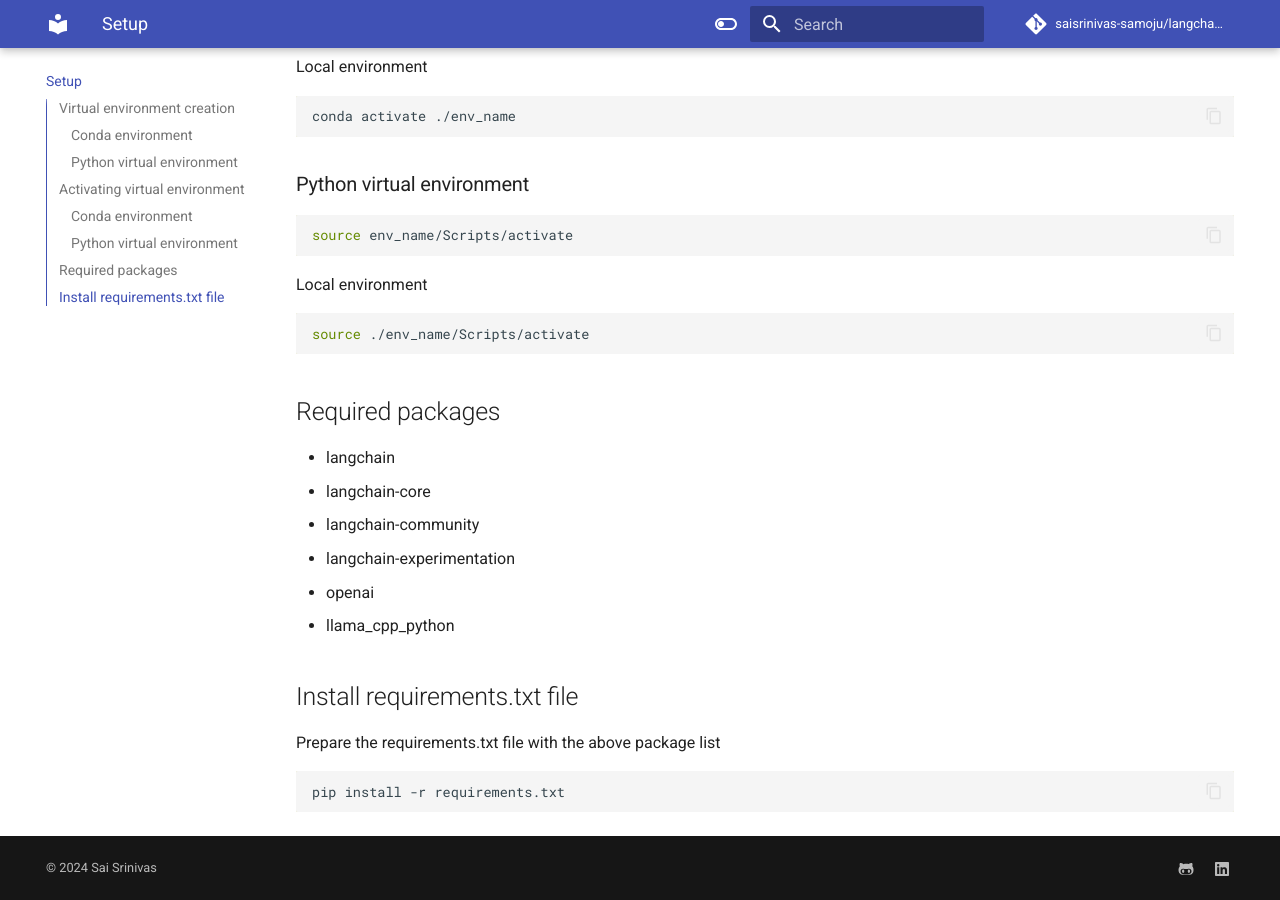
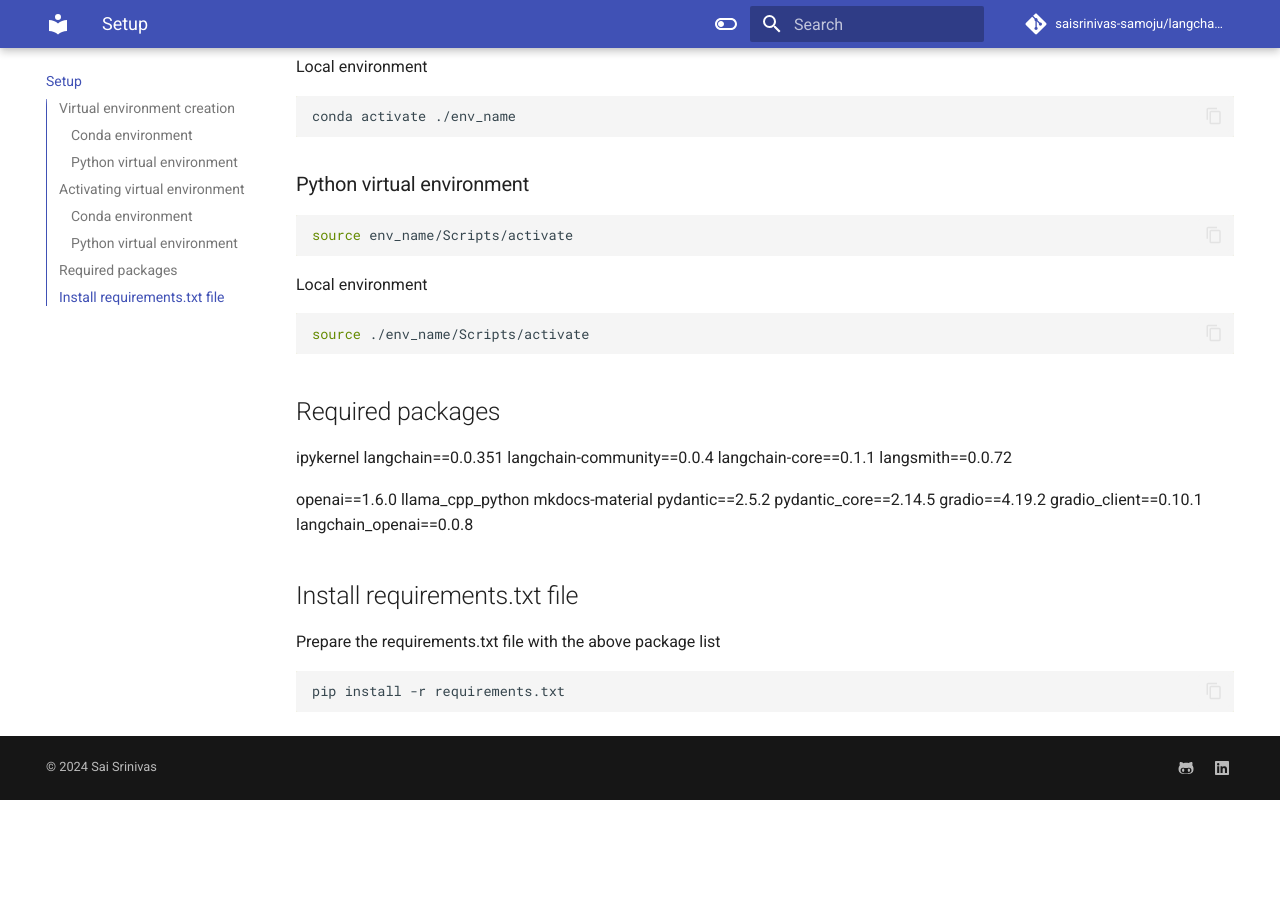
Before and after one commit to saisrinivas-samoju/langchain_training, an MkDocs documentation site: the page built from docs/setup.md, in a window 1280 px wide and 900 px high, scrolled down 905 px. Built offline with MkDocs 1.6.1 and Material for MkDocs 9.7.7, drawn with Linux system fonts in a browser that asks for light colours; comment, search, counter and statistics services are not loaded; after the commit the page ends 1705 px from its top, so only the background shows below that.

Commit message:
update requirements.txt for model io

````diff
--- a/docs/setup.md
+++ b/docs/setup.md
@@ -39,12 +39,20 @@ source ./env_name/Scripts/activate
 ```
 
 ## Required packages
-* langchain
-* langchain-core
-* langchain-community
-* langchain-experimentation
-* openai
-* llama_cpp_python
+ipykernel
+langchain==0.0.351
+langchain-community==0.0.4
+langchain-core==0.1.1
+langsmith==0.0.72
+<!-- langchain-experimentation -->
+openai==1.6.0
+llama_cpp_python
+mkdocs-material
+pydantic==2.5.2
+pydantic_core==2.14.5
+gradio==4.19.2
+gradio_client==0.10.1
+langchain_openai==0.0.8
 
 ## Install requirements.txt file
 Prepare the requirements.txt file with the above package list
````
